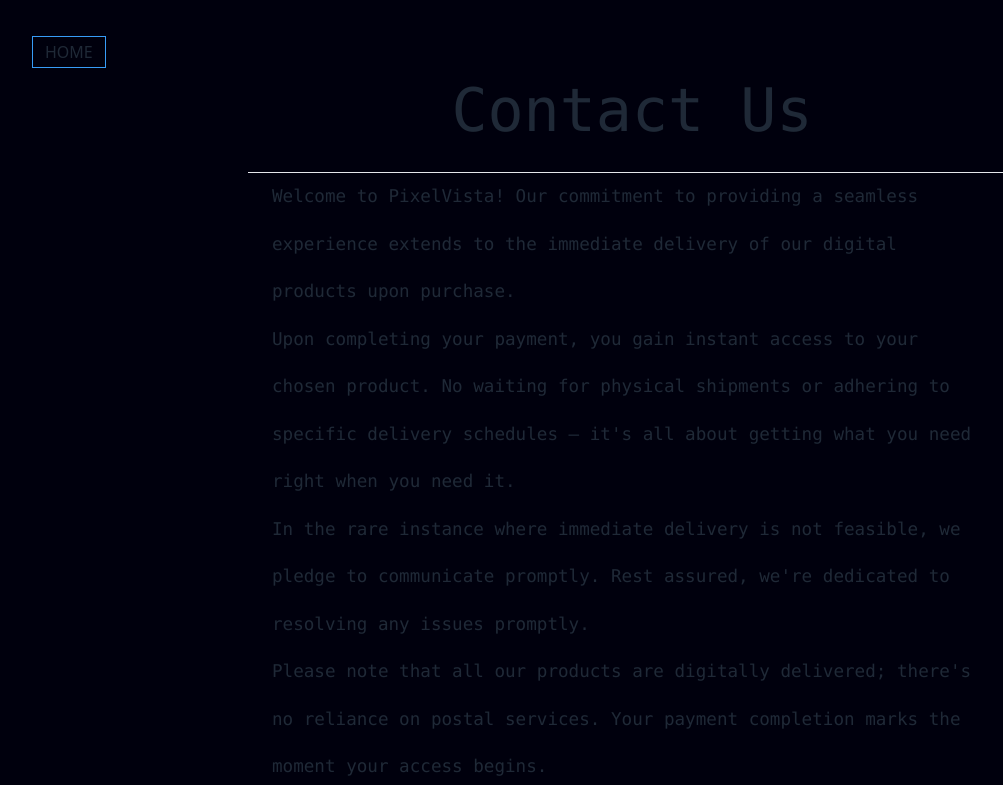
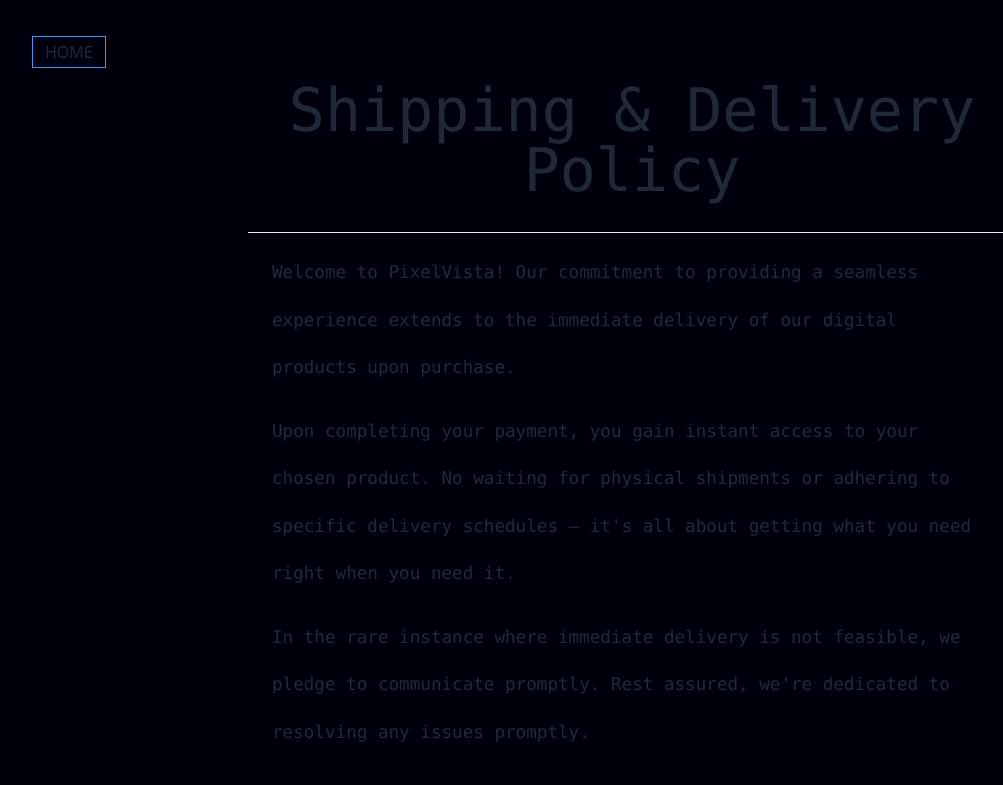
Before and after one commit to Vivek-04022001/Shopify-website, a React (Create React App) app: page /shipping in a window 1280 px wide. Shown: the top 785 px of the page, without its empty margins (8-1011 px from the left). Built offline with nearby package versions, Linux system fonts and the light colour scheme.

Commit message:
fix some issues

```diff
--- a/src/App.css
+++ b/src/App.css
@@ -55,7 +55,7 @@
 }
 
 body {
-  @apply bg-backgroundColor overflow-x-hidden ;
+  @apply overflow-x-hidden bg-backgroundColor;
 }
 
 .Container {
@@ -67,7 +67,7 @@
 }
 
 .heading-md {
-  @apply mx-auto max-w-3xl text-center text-4xl md:text-5xl font-extrabold;
+  @apply mx-auto max-w-3xl text-center text-4xl font-extrabold md:text-5xl;
 }
 
 .heading-lg {
@@ -158,47 +158,49 @@
 
 /* other page layout */
 .Container-other {
-  @apply max-w-3xl mx-auto pt-20 min-h-screen font-mono space-y-8 pb-10;
+  @apply mx-auto min-h-screen max-w-3xl space-y-8 pb-10 pt-20 font-mono;
 }
 
-.other-heading{
-  @apply text-6xl text-center
+.other-heading {
+  @apply text-center text-6xl;
 }
 
-.Container-other > div{
+.Container-other > div {
   line-height: 2.7;
   font-size: 1.1rem;
 }
 
-.Container-other h2{
-  @apply font-bold underline highlight mt-6
+.Container-other h2 {
+  @apply highlight mt-6 font-bold underline;
 }
-.Container-other h4{
-  @apply ml-4 underline font-bold
+.Container-other h4 {
+  @apply ml-4 font-bold underline;
 }
-.Container-other ul{
-  @apply list-decimal
+.Container-other ul {
+  @apply list-decimal;
 }
 
-.Container-other strong{
-  @apply font-extrabold underline
+.Container-other  p{
+  @apply mt-4
+}
+.Container-other strong {
+  @apply font-extrabold underline;
 }
 
 /* scrollbar */
 /* width */
-/* ::-webkit-scrollbar {
+::-webkit-scrollbar {
   width: 10px;
-	background-color: blue;
-} */
+  background-color: blue;
+}
 
 /* Track */
-/* ::-webkit-scrollbar-track {
-	-webkit-box-shadow: inset 0 0 6px rgba(0,0,0,0.3);
-	@apply bg-backgroundColor
-} */
+::-webkit-scrollbar-track {
+  -webkit-box-shadow: inset 0 0 6px rgba(0, 0, 0, 0.3);
+  @apply bg-backgroundColor;
+}
 
 /* Handle */
-/* ::-webkit-scrollbar-thumb {
-@apply bg-primary rounded-md
-
-} */
+::-webkit-scrollbar-thumb {
+  @apply rounded-md bg-primary;
+}
--- a/src/pages/Shipping.jsx
+++ b/src/pages/Shipping.jsx
@@ -10,10 +10,8 @@
         </Link>
       </div>
       <div className="Container-other ">
-        <h1 className="other-heading">Contact Us</h1>
+        <h1 className="other-heading">Shipping & Delivery Policy</h1>
         <div className="border-t px-6">
-
-
           <p>
             Welcome to PixelVista! Our commitment to providing a seamless
             experience extends to the immediate delivery of our digital products
--- a/src/pages/Terms&Condition.jsx
+++ b/src/pages/Terms&Condition.jsx
@@ -1,7 +1,10 @@
-import React from "react";
+import React, { useEffect } from "react";
 import { Link } from "react-router-dom";
 
 const Terms = () => {
+  useEffect(()=>{
+    window.scrollTo(0, 0);
+  },[])
   return (
     <div className="relative">
     <div className="absolute top-5 md:top-10 md:left-10 left-5 ">
```
